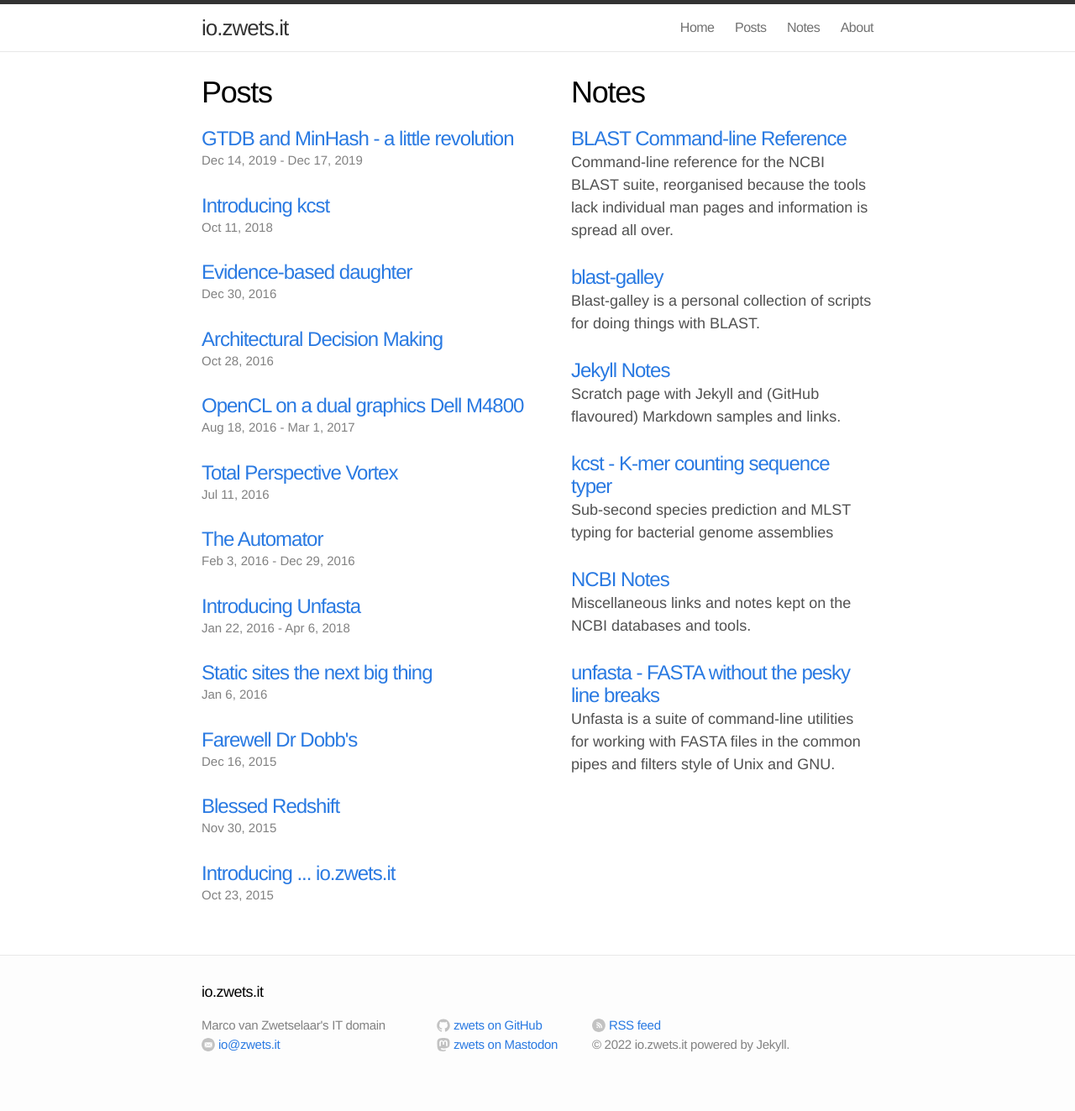
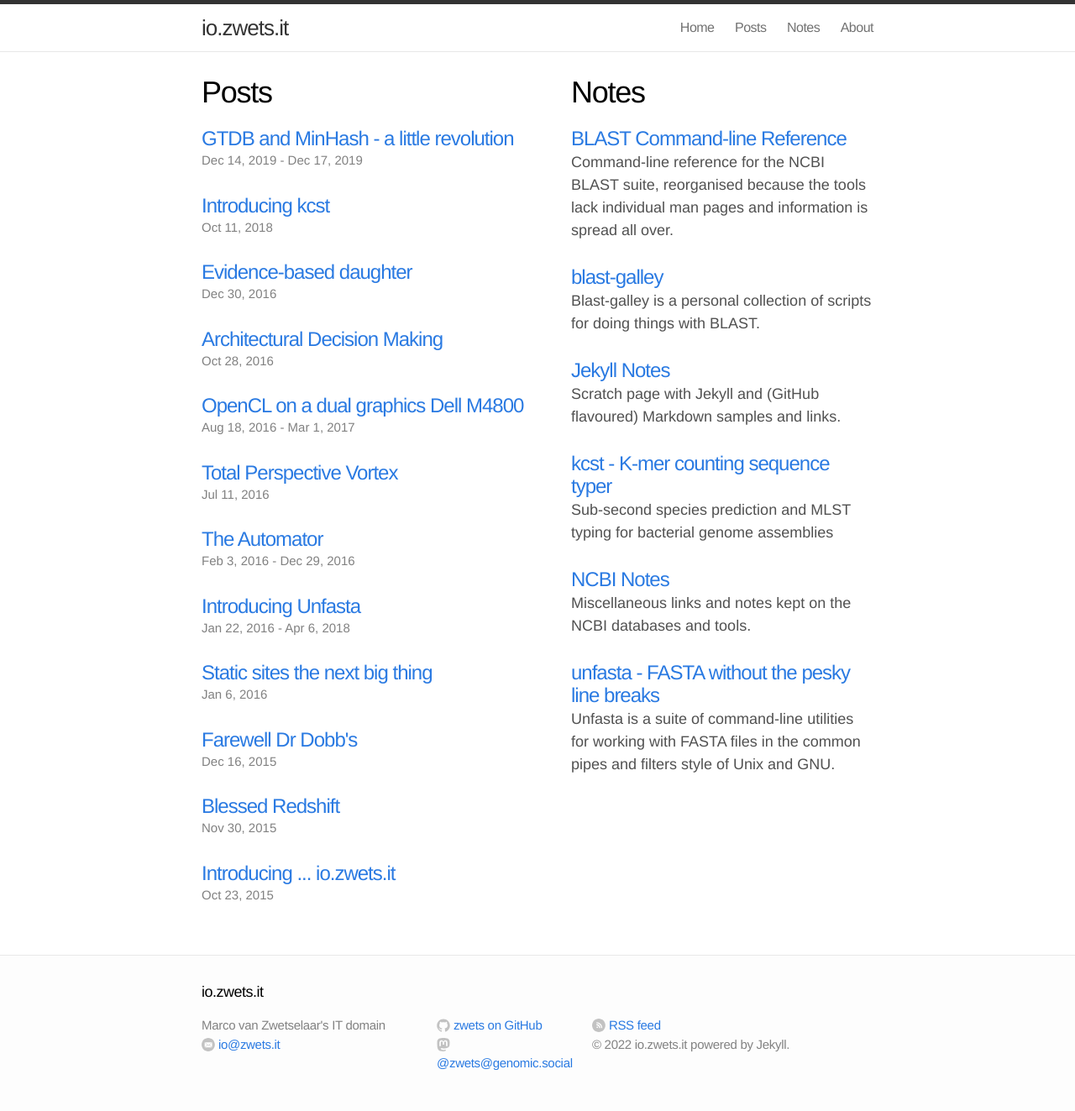
Before and after one commit to zwets/zwets.github.io, a Jekyll site: the page built from index.html, in a window 1280 px wide. Shown: the whole page at 84% size. Built offline with Jekyll 4.4.1, drawn with Linux system fonts in a browser that asks for light colours; before the commit the page ends 1300 px from its top, so only the background shows below that.

Commit message:
Update mastodon handle to genomic.social, mastodon.technology closing down

```diff
--- a/_includes/footer.html
+++ b/_includes/footer.html
@@ -52,7 +52,7 @@
           </a>
         </li>{% endif %}
         {% if site.mastodon_username %}<li>
-          <a rel="me" href="https://mastodon.technology/@{{ site.mastodon_username }}">
+          <a rel="me" href="https://genomic.social/@{{ site.mastodon_username }}">
             <span class="icon mastodon">
               <svg version="1.1" class="icon-svg" xmlns="http://www.w3.org/2000/svg" x="0px" y="0px"
                 viewBox="0 0 216.4144 232.00976" enable-background="new 0 0 216.4144 232.00976" xml:space="preserve">
@@ -72,7 +72,7 @@
                 27.8975-14.2475 10.6775 0 19.28 3.75375 25.85 11.07625 6.36875 7.3225 9.54 17.22 9.54 29.675"/>
               </svg>
             </span>
-            <span class="username">{{ site.mastodon_username }} on Mastodon</span>
+            <span class="username">@{{ site.mastodon_username }}@genomic.social</span>
           </a>
         </li>{% endif %}
       </ul>
```
